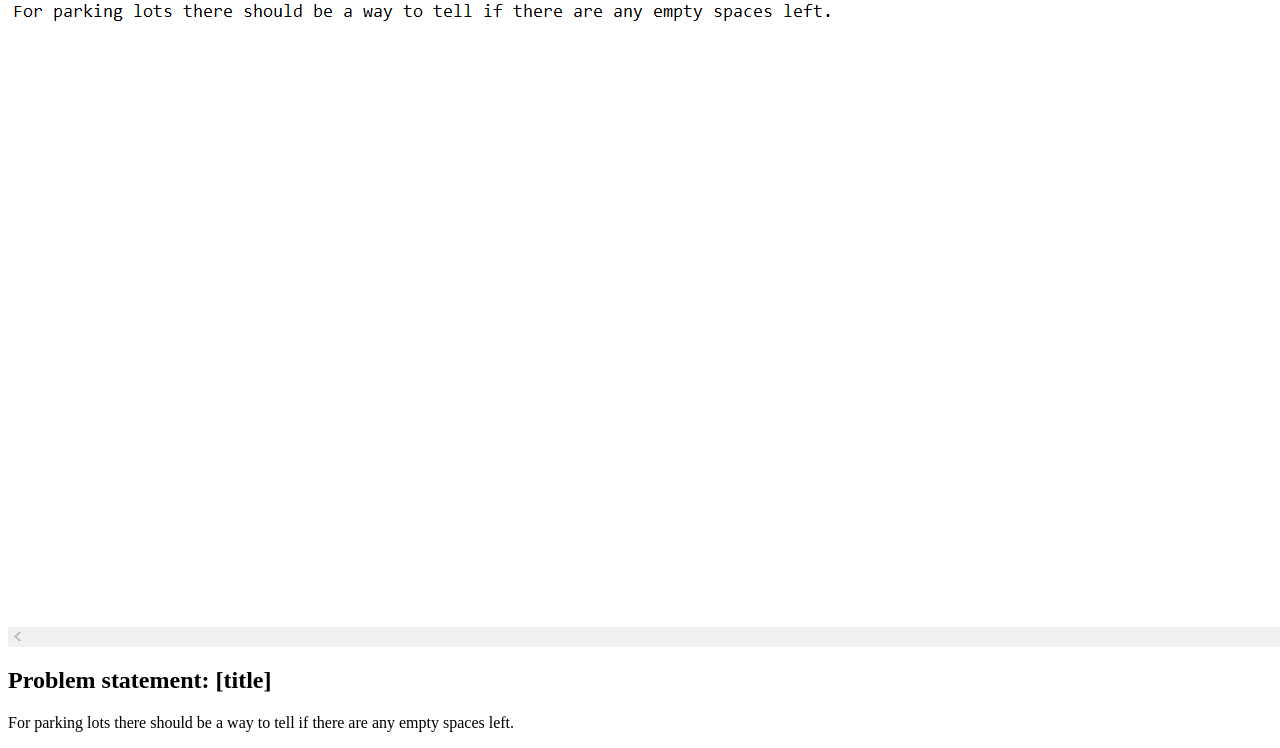
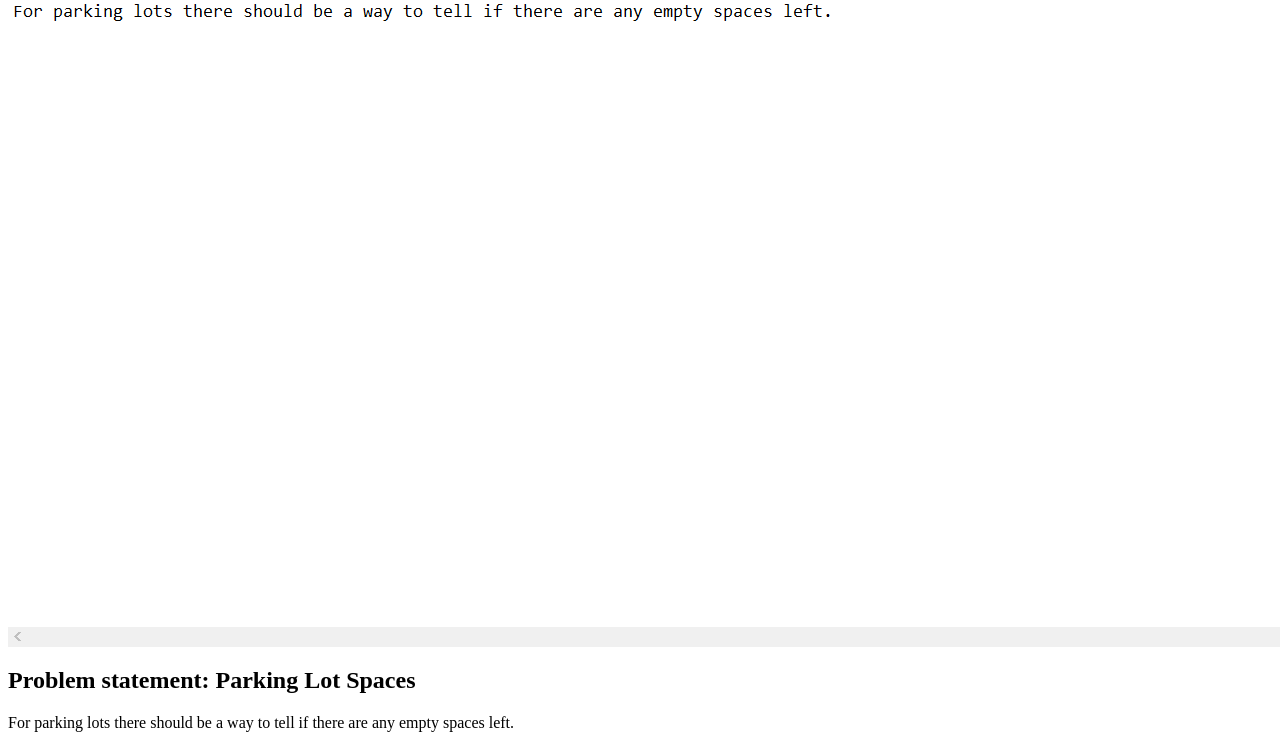
Before and after one commit to kfchow/kfchow.github.io, a plain HTML site: page index.html in a window 1280 px wide. Shown: the part 66-814 px from the top of the page. Drawn offline with Linux system fonts and the light colour scheme.

Commit message:
Update index.html

```diff
--- a/index.html
+++ b/index.html
@@ -8,7 +8,7 @@
       <section class="assign">
         <img src="images/statement.png"/>
         <section class="assign-det">
-          <h2>Problem statement: [title]</h2>
+          <h2>Problem statement: Parking Lot Spaces</h2>
           <p>
             For parking lots there should be a way to tell if there are any empty spaces left.
           </p>
```
